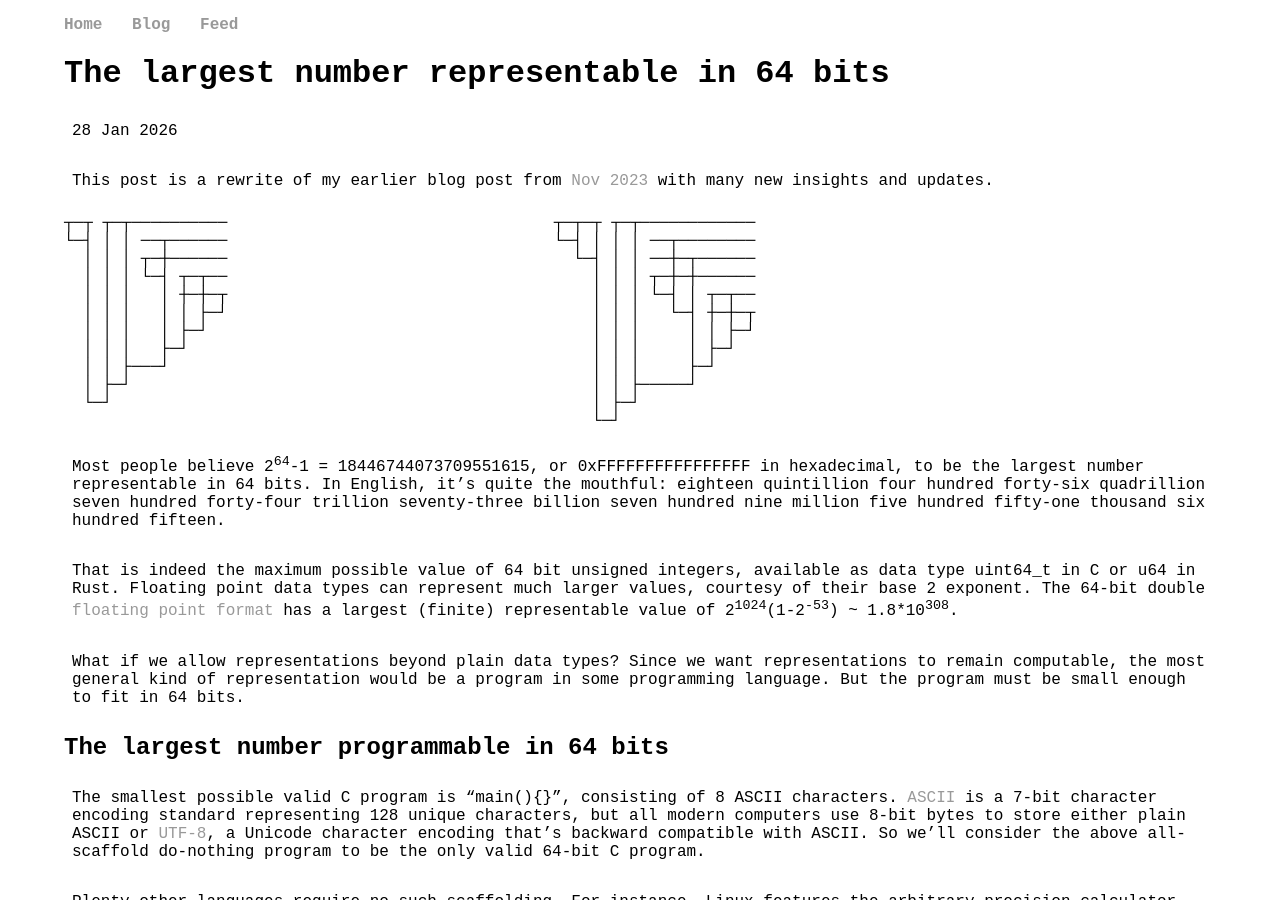
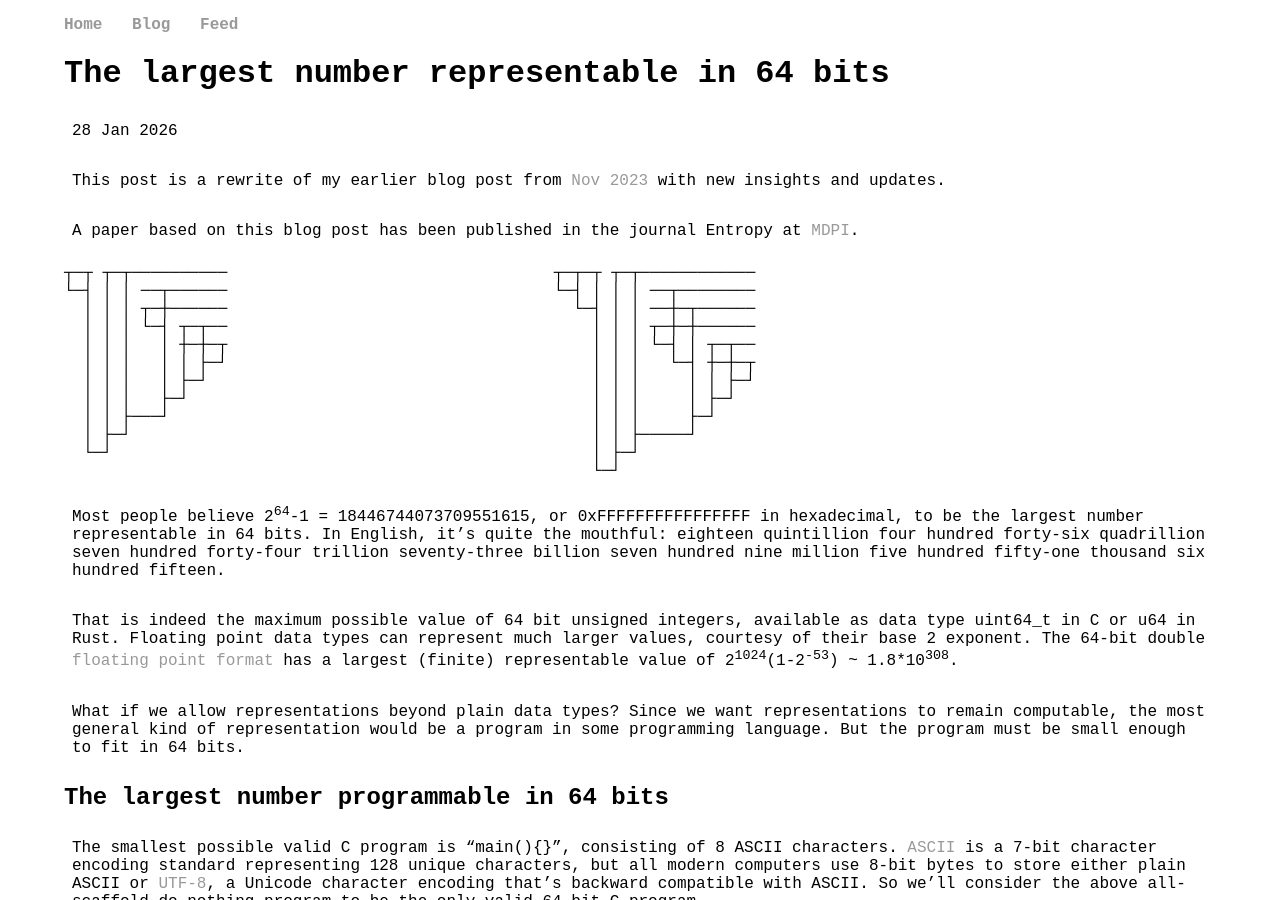
Before and after one commit to tromp/tromp.github.io, a Jekyll site: the page built from _posts/2026-01-28-largest-number-revised.md, in a window 1280 px wide and 900 px high. Built offline with Jekyll 4.4.1, drawn with Linux system fonts in a browser that asks for light colours.

Commit message:
add link to paper

````diff
--- a/_posts/2026-01-28-largest-number-revised.md
+++ b/_posts/2026-01-28-largest-number-revised.md
@@ -6,8 +6,10 @@ date: 2026-01-28
 
 This post is a rewrite of my earlier blog post from
 [Nov 2023](https://tromp.github.io/blog/2023/11/24/largest-number)
-with many new insights and updates.
+with new insights and updates.
 
+A paper based on this blog post has been published in the journal Entropy
+at [MDPI](https://www.mdpi.com/1099-4300/28/5/494).
 ```
 ┬─┬ ┬─┬──────────                                  ┬─┬─┬ ┬─┬────────────
 └─┤ │ │ ──┬──────                                  └─┤ │ │ │ ──┬────────
````
